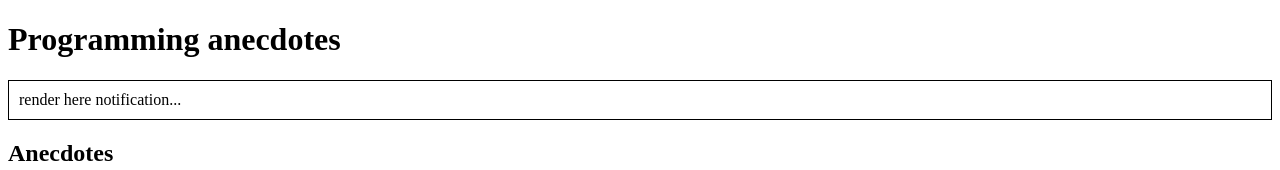
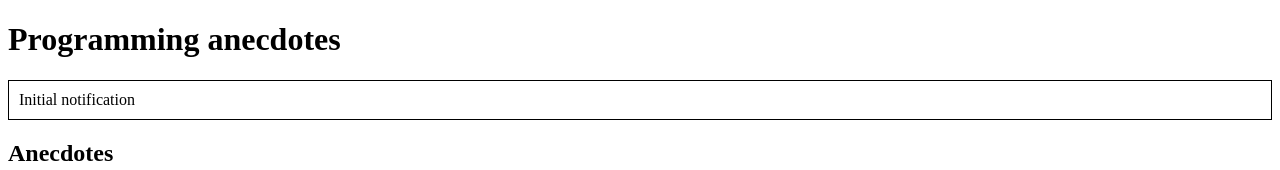
Before and after one commit to peltipuk/fullstackopen2018-anecdotes, a React (Create React App) app: page / in a window 1280 px wide. Shown: the top 170 px of the page. Built offline with nearby package versions, Linux system fonts and the light colour scheme.

Commit message:
Exercise 6.3

```diff
--- a/src/App.js
+++ b/src/App.js
@@ -10,7 +10,7 @@ class App extends React.Component {
     return (
       <div>
         <h1>Programming anecdotes</h1>
-        <Notification />
+        <Notification store={this.props.store} />
         <AnecdoteList store={this.props.store} />
         <AnecdoteForm store={this.props.store} />
       </div>
--- a/src/components/AnecdoteList.js
+++ b/src/components/AnecdoteList.js
@@ -4,7 +4,7 @@ import { vote } from '../reducers/anecdoteReducer'
 class AnecdoteList extends React.Component {
 
   render() {
-    const anecdotes = this.props.store.getState()
+    const anecdotes = this.props.store.getState().anecdotes
     return (
       <div>
         <h2>Anecdotes</h2>
--- a/src/components/Notification.js
+++ b/src/components/Notification.js
@@ -9,7 +9,7 @@ class Notification extends React.Component {
     }
     return (
       <div style={style}>
-        render here notification...
+        {this.props.store.getState().notification}
       </div>
     )
   }
--- a/src/index.js
+++ b/src/index.js
@@ -2,7 +2,6 @@ import React from 'react'
 import ReactDOM from 'react-dom'
 import App from './App'
 import store from './store'
-
 
 const render = () => {
   ReactDOM.render(
--- /dev/null
+++ b/src/reducers/notificationReducer.js
@@ -0,0 +1,20 @@
+const initialNotification = 'Initial notification'
+
+const reducer = (store = initialNotification, action) => {
+  switch(action.type) {
+    case 'NOTIFICATION': {
+      return action.notification
+    }
+  }
+  return store
+}
+
+const notification = (notification) => {
+  return {
+    type: 'NOTIFICATION',
+    notification: notification
+  }
+}
+
+export { notification }
+export default reducer
--- a/src/store.js
+++ b/src/store.js
@@ -1,6 +1,10 @@
-import { createStore } from 'redux'
-import reducer from './reducers/anecdoteReducer'
+import { createStore, combineReducers } from 'redux'
+import anecdoteReducer from './reducers/anecdoteReducer'
+import notificationReducer from './reducers/notificationReducer'
 
-const store = createStore(reducer)
+const store = createStore(combineReducers({
+  anecdotes: anecdoteReducer,
+  notification: notificationReducer
+}))
 
 export default store
```
